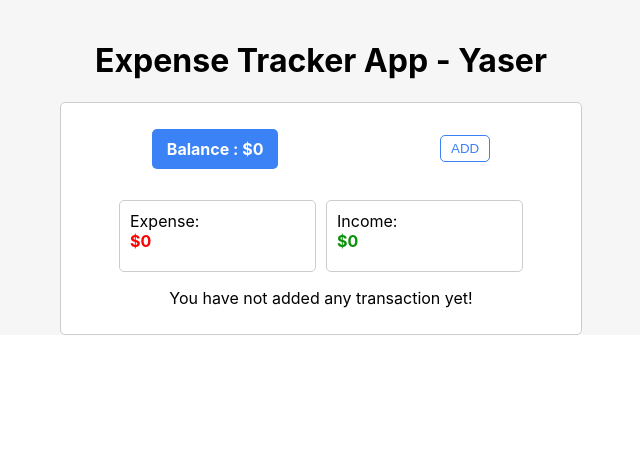
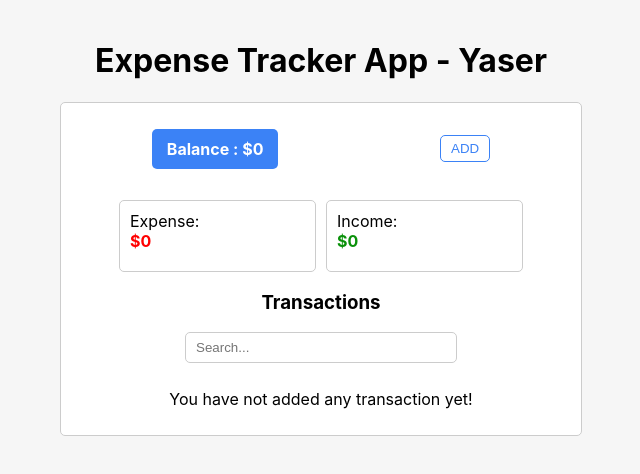
Before and after one commit to Yaser-Hajian/Expense-Tracker-React.js, a React (Create React App) app: page / in a window 1280 px wide. Shown: the top 474 px of the page, without its empty margins (319-959 px from the left). Built offline with nearby package versions, Linux system fonts and the light colour scheme.

Commit message:
add style to search and fix some bugs

```diff
--- a/src/App.css
+++ b/src/App.css
@@ -3,7 +3,7 @@
   display: flex;
   flex-direction: column;
   align-items:center ;
-  height: 100%;
   width: 100%;
+  height: 100vh;
   padding-top: 20px;
 }
--- a/src/Components/ExpenseTrackerApp/ExpenseTrackerApp.js
+++ b/src/Components/ExpenseTrackerApp/ExpenseTrackerApp.js
@@ -45,7 +45,7 @@ const ExpenseTrackerApp = () => {
                 addTransaction={addTransaction}
                 balance={balance}
             />
-            <TransactionList transaction={showedTransaction} setSearchValue={setSearchValue}/>
+            <TransactionList transaction={transaction} showedTransaction={showedTransaction} setSearchValue={setSearchValue}/>
         </div>
     );
 };
--- a/src/Components/ExpenseTrackerApp/ExpenseTrackerAppStyle.module.css
+++ b/src/Components/ExpenseTrackerApp/ExpenseTrackerAppStyle.module.css
@@ -4,4 +4,5 @@
     border: 1px solid #cccccc;
     border-radius: 5px;
     padding: 10px;
+    margin-bottom: 50px;
 }
--- a/src/Components/SearchBar/SearchBar.js
+++ b/src/Components/SearchBar/SearchBar.js
@@ -1,5 +1,5 @@
 import React, {useState} from 'react';
-
+import styles from "./SearchBarStyle.module.css"
 const SearchBar = ({setSearchValue}) => {
     // const [searchValue , setSearchValue] = useState("");
     const changeHandler=(event)=>{
@@ -7,8 +7,8 @@ const SearchBar = ({setSearchValue}) => {
 
     }
     return (
-        <div>
-            <input type="text" placeholder={"Search..."} onChange={changeHandler} />
+        <div className={styles.searchContainer}>
+            <input className={styles.input}  type="text" placeholder={"Search..."} onChange={changeHandler} />
         </div>
     );
 };
--- /dev/null
+++ b/src/Components/SearchBar/SearchBarStyle.module.css
@@ -0,0 +1,6 @@
+.input{
+    align-items: center;
+}
+.searchContainer{
+    text-align: center;
+}
--- a/src/Components/TransactionList/TransactionList.js
+++ b/src/Components/TransactionList/TransactionList.js
@@ -2,12 +2,10 @@ import React from 'react';
 import Transaction from "../Transaction/Transaction";
 import styles from "./TransactionListStyle.module.css";
 import SearchBar from "../SearchBar/SearchBar";
-const TransactionList = ({transaction ,setSearchValue}) => {
+const TransactionList = ({transaction ,showedTransaction,setSearchValue}) => {
     const renderTransactions = (transaction_list)=>{
         return(
             <div>
-                <h3 className={styles.title}>Transactions</h3>
-                <SearchBar setSearchValue={setSearchValue}/>
                 {
                     transaction_list.map((trans =>
                             <Transaction
@@ -21,10 +19,25 @@ const TransactionList = ({transaction ,setSearchValue}) => {
             </div>
         )
     }
+    // const emptyTransaction=()=>{
+    //     return(
+    //         <div className={styles.empty}>
+    //             <SearchBar setSearchValue={setSearchValue}/>
+    //             <p className={styles.empty}>You have not added any transaction yet!</p>
+    //         </div>
+    //     )
+    // }
     return (
         <div>
+            <h3 className={styles.title}>Transactions</h3>
+            <SearchBar setSearchValue={setSearchValue}/>
             {
-                transaction.length? renderTransactions(transaction) : <p className={styles.empty}>You have not added any transaction yet!</p>
+                showedTransaction.length? renderTransactions(showedTransaction) :
+
+                transaction.length ?
+                    <p className={styles.empty}>no item matched!</p>
+                    :
+                    <p className={styles.empty}>You have not added any transaction yet!</p>
             }
         </div>
     );
--- a/src/Components/TransactionList/TransactionListStyle.module.css
+++ b/src/Components/TransactionList/TransactionListStyle.module.css
@@ -4,3 +4,6 @@
 .title{
     text-align: center;
 }
+.emptyContainer{
+    margin-top: 10px;
+}
```
